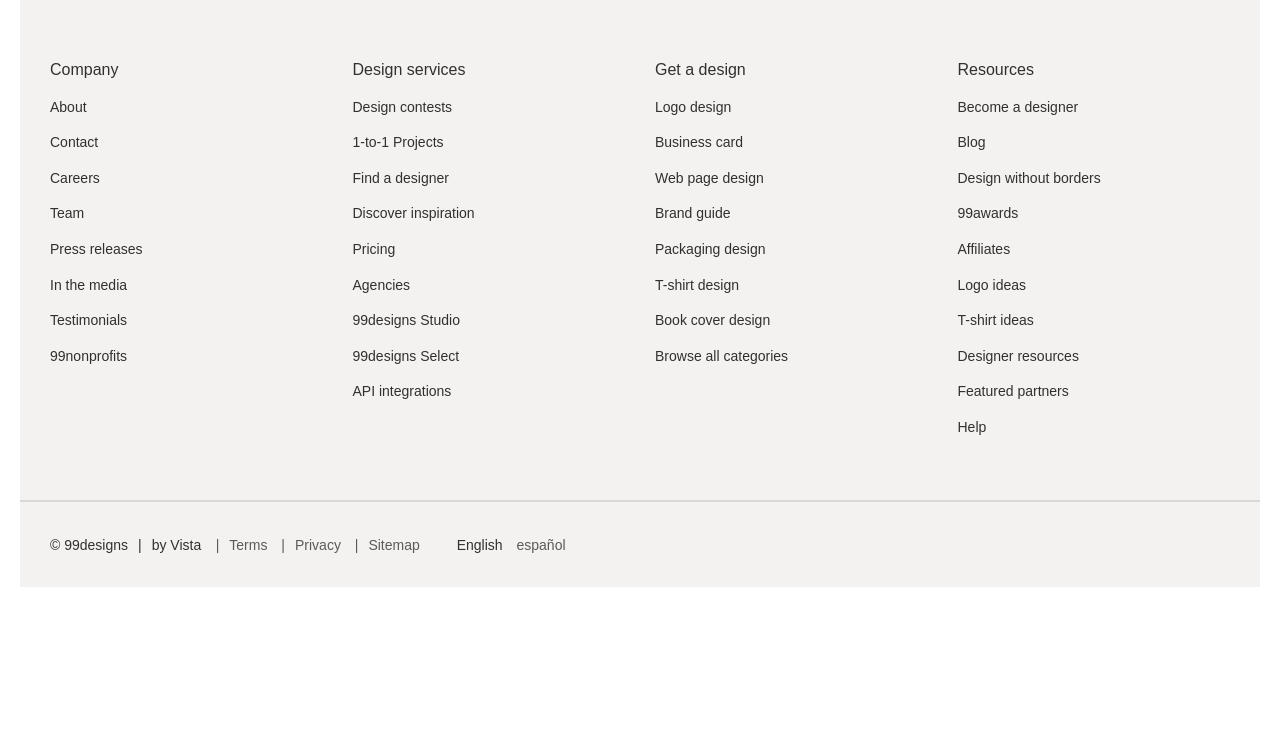
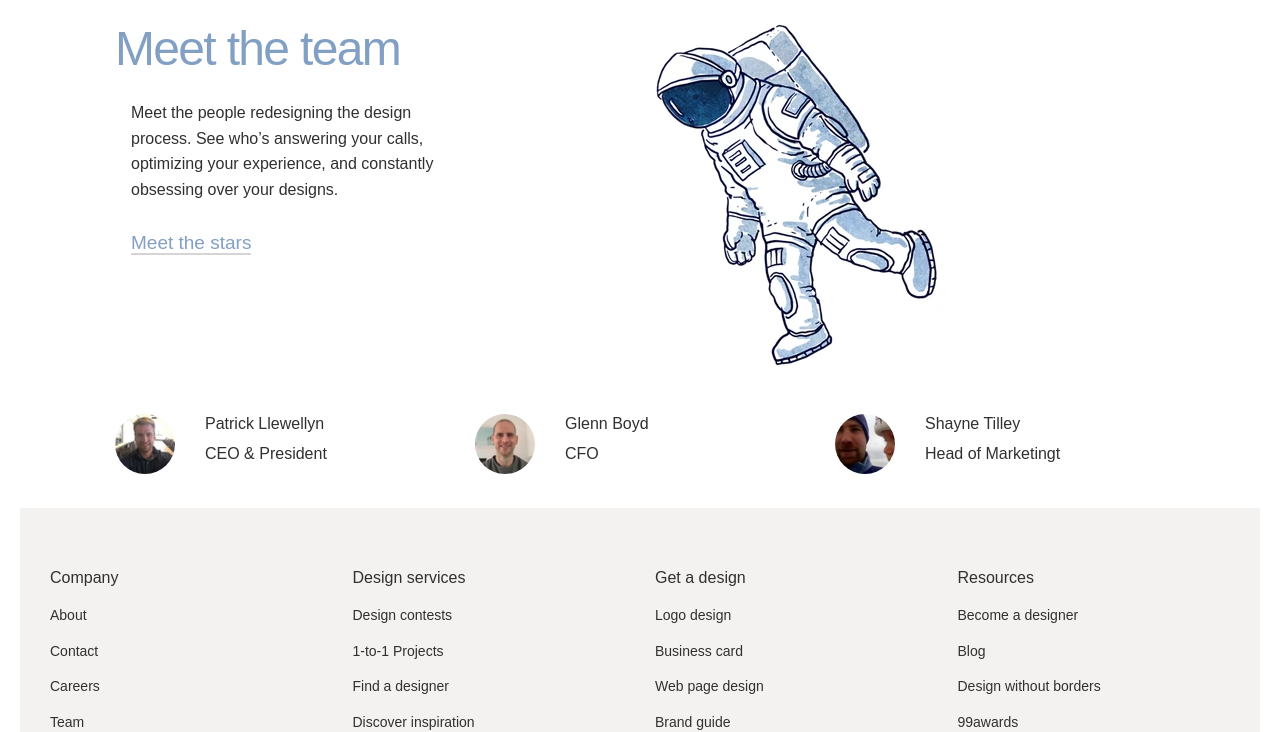
Before and after one commit to Nadeem-png/99design, a Laravel app: page /team in a window 1280 px wide. Shown: the part 100-832 px from the top of the page. Run offline with Laravel 8, Linux system fonts and the light colour scheme; some libraries are stand-ins or nearby versions; some web fonts are replaced.

Commit message:
testmonials

```diff
--- a/resources/views/team.blade.php
+++ b/resources/views/team.blade.php
@@ -1,24 +1,65 @@
 @extends('master.layout')
 @section('my_content')
-<!-- <div id="mySidenav" class="sidenav">
-    <a href="javascript:void(0)" class="closebtn" onclick="closeNave()"> &times;</a>
-<a href="">about</a>
-<a href="">contact</a>
-<a href="">work</a>
-<a href="">about</a>
+ <div class="container mt-4 mb-4">
+     <div class="row">
+         <div class="col-lg">
+         <div class="artwork--hero__container__text" style="color:#829FC4">
+            <h1 class="heading heading--h1 heading--chameleon heading--with--divider">
+            Meet the team
+            </h1>
+            <p class="paragraph paragraph--offset ml-3 paragraph--narrow paragraph--root">
+            Meet the people redesigning the design process. See who’s answering your calls, optimizing your experience, and constantly obsessing over your designs.
+</p>
+<div class="paragraph paragraph--offset mt-3 ml-3" >
+<a href="" class="link link--jumbo link--cta--down link--cameleon" style="color:#829FC4">
+Meet the stars</a>
+         </div>
 </div>
-<span onclick="openNav()">
-<h1>|||</h1>
-</span>
-<div id="main"></div>
-<script>
-    function openNav(){
-        document.getElementById("mySidenav").style.width="300px";
-    }
-    function ocloseNav(){
-        document.getElementById("mySidenav").style.width="0";
-    }
-</script> -->
+         </div>
+         <div class="col-lg">
+         <img src="{{asset('images/team.avif')}}" alt="" class="img-fluid" >
+         </div>
+     </div>
+
+ </div>
+ <div class="container mt-5 mb-3">
+     <div class="row">
+         <div class="col-lg col-sm-8">
+             <div class="row">
+                 <div class="col-3">
+                 <img src="{{asset('images/team1.avif')}}" alt="" class="img-fluid  rounded-circle " >
+                 </div>
+                 <div class="col-lg col-sm-8">
+                     <h6>Patrick Llewellyn</h6>
+                     <p>CEO & President</p>
+                 </div>
+             </div>
+         </div>
+         <div class="col-lg col-sm-8">
+             <div class="row">
+                 <div class="col-lg-3">
+                 <img src="{{asset('images/team2.avif')}}" alt="" class="img-fluid  rounded-circle " >
+                 </div>
+                 <div class="col-lg">
+                     <h6>Glenn Boyd</h6>
+                     <p>CFO</p>
+                 </div>
+             </div>
+         </div>
+         <div class="col">
+             <div class="row">
+                 <div class="col-lg-3">
+                 <img src="{{asset('images/team3.avif')}}" alt="" class="img-fluid  rounded-circle " >
+                 </div>
+                 <div class="col-lg">
+                     <h6>Shayne Tilley</h6>
+                     <p>Head of Marketingt</p>
+                 </div>
+             </div>
+         </div>
+     </div>
+
+ </div>
 @endsection
 @section('title','team')
 @section('nava','active')
```
Also changed, not shown: public/images/team.avif (added), public/images/team1.avif (added), public/images/team2.avif (added), public/images/team3.avif (added).
